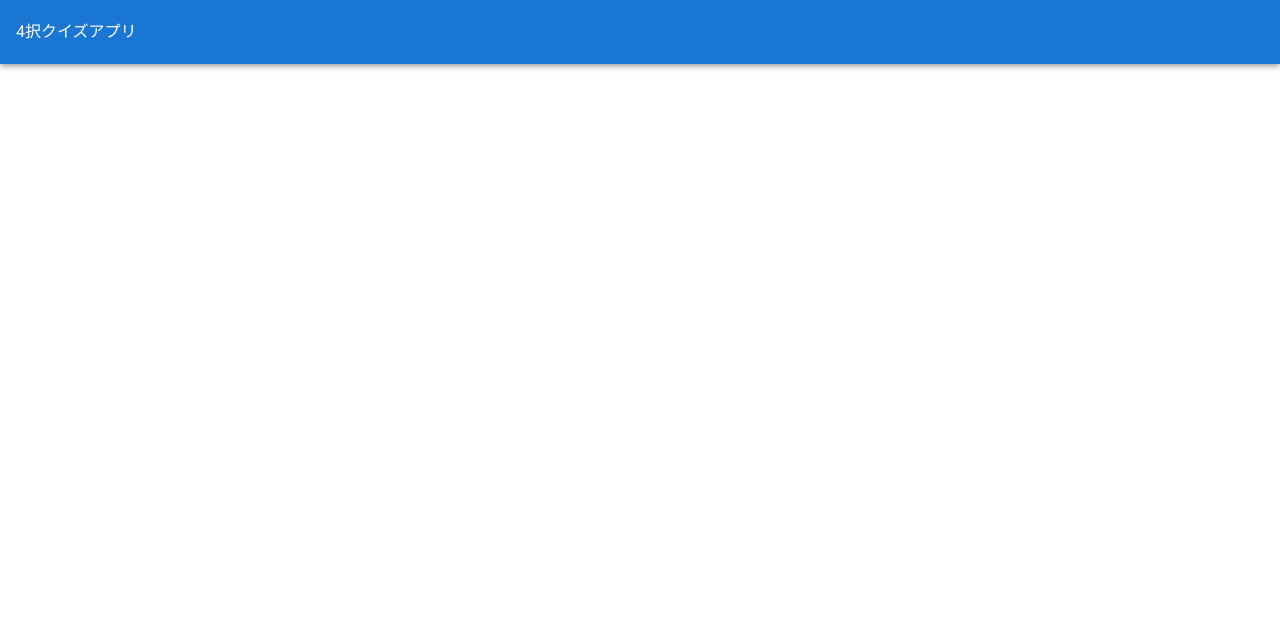
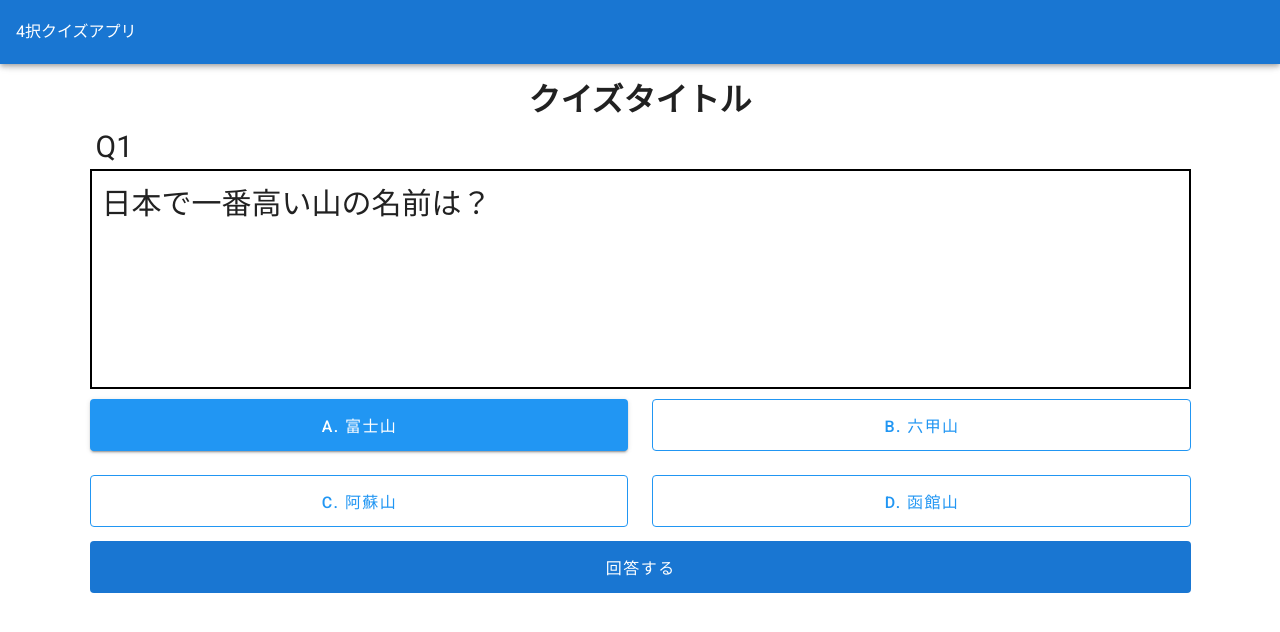
Before and after one commit to haruocode/QUIZ-APP-FRONTEND, a Vue app: page /quiz in a window 1280 px wide. Shown: the top 632 px of the page. Built offline with nearby package versions, Linux system fonts and the light colour scheme.

Commit message:
8.クイズ画面のレイアウトデザイン | 4択クイズWebアプリを作る

```diff
--- a/src/router/index.ts
+++ b/src/router/index.ts
@@ -14,15 +14,18 @@ const routes: Array<RouteConfig> = [
   {
     path: '/list',
     name: 'List',
-    component: List
-  },
-  {
-    path: '/about',
-    name: 'About',
     // route level code-splitting
     // this generates a separate chunk (about.[hash].js) for this route
     // which is lazy-loaded when the route is visited.
-    component: () => import(/* webpackChunkName: "about" */ '../views/About.vue')
+    component: () => import(/* webpackChunkName: "list" */ '../views/List.vue')
+  },
+  {
+    path: '/quiz',
+    name: 'Quiz',
+    // route level code-splitting
+    // this generates a separate chunk (about.[hash].js) for this route
+    // which is lazy-loaded when the route is visited.
+    component: () => import(/* webpackChunkName: "quiz" */ '../views/Quiz.vue')
   }
 ]
 
--- /dev/null
+++ b/src/views/Quiz.vue
@@ -0,0 +1,62 @@
+<template>
+  <v-container>
+    <h1 class="text-center">クイズタイトル</h1>
+    <div class="question-container">
+      <div class="question-number">Q1</div>
+      <div class="question-box">日本で一番高い山の名前は？</div>
+
+      <!-- 4択 -->
+      <div id="answers">
+        <v-row>
+          <v-col cols="6">
+            <v-btn x-large block dark color="blue">A. 富士山</v-btn>
+          </v-col>
+          <v-col cols="6">
+            <v-btn x-large block dark outlined color="blue">B. 六甲山</v-btn>
+          </v-col>
+        </v-row>
+
+        <v-row>
+          <v-col cols="6">
+            <v-btn x-large block dark outlined color="blue">C. 阿蘇山</v-btn>
+          </v-col>
+          <v-col cols="6">
+            <v-btn x-large block dark outlined color="blue">D. 函館山</v-btn>
+          </v-col>
+        </v-row>
+      </div>
+
+      <div class="answer-btn">
+        <v-btn depressed x-large block color="primary">回答する</v-btn>
+      </div>
+
+    </div>
+
+  </v-container>
+</template>
+
+<style>
+  #answers {
+    margin-top: 10px;
+  }
+
+  .answer-btn {
+    margin-top: 14px;
+  }
+
+  .question-container {
+    margin: 0px 30px;
+  }
+
+  .question-number {
+    padding-left: 6px;
+    font-size: 30px;
+  }
+
+  .question-box {
+    padding: 10px;
+    border: 2px solid #000;
+    height: 220px;
+    font-size: 30px;
+  }
+</style>
```
